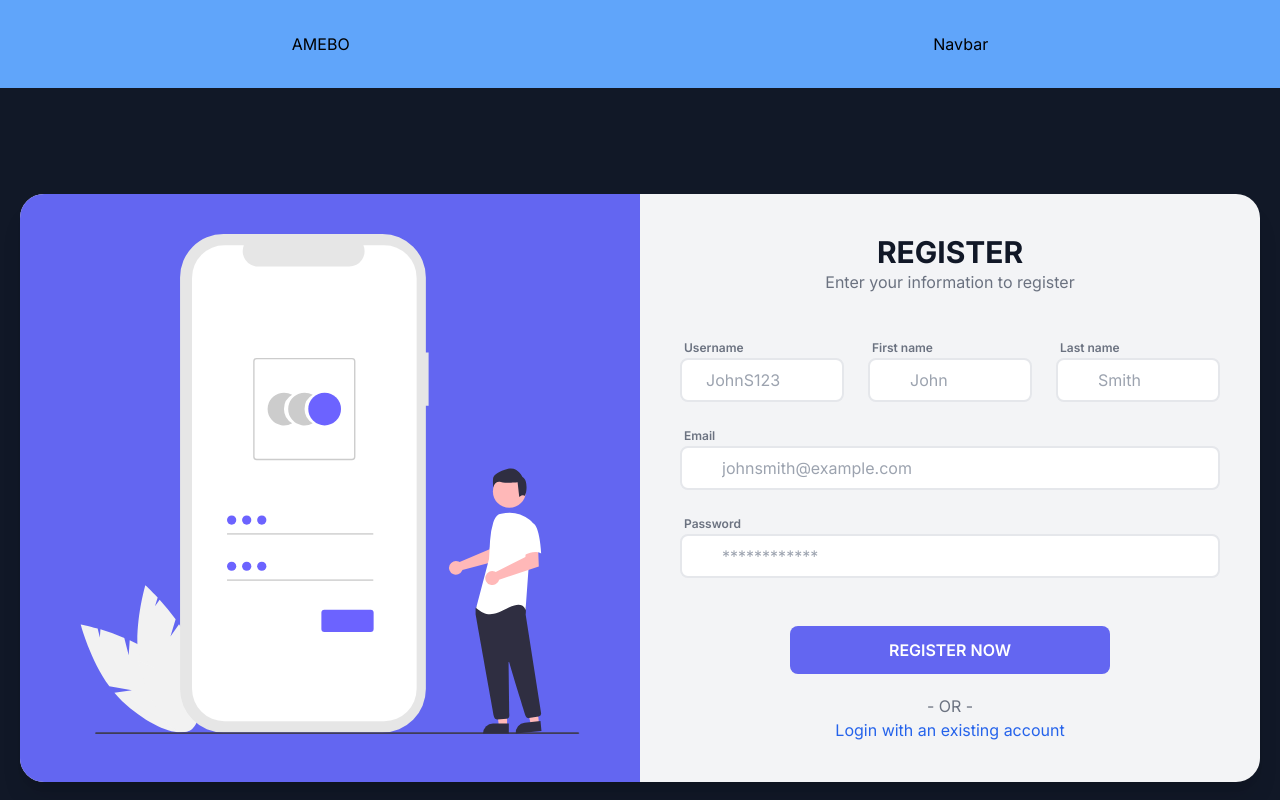
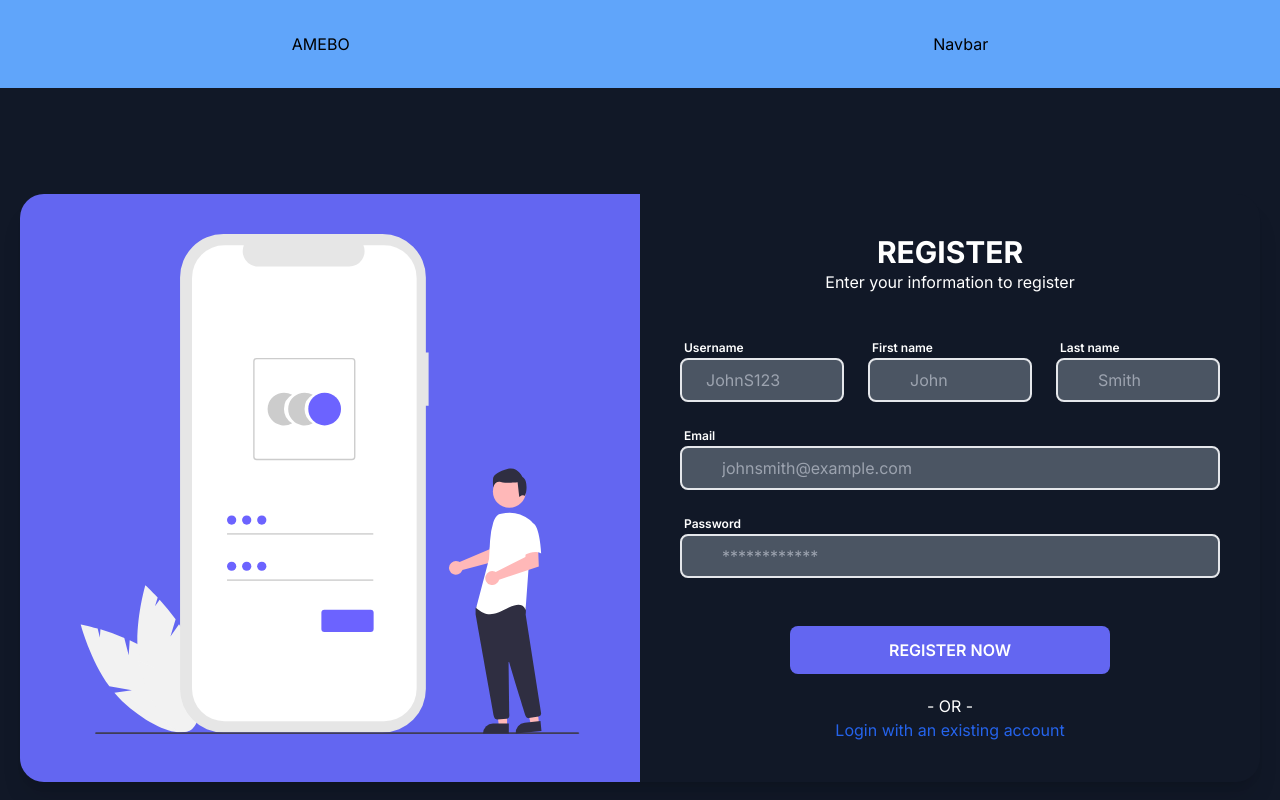
Before and after one commit to Olami007/Amebo, a Next.js app: page /auth/register in a window 1280 px wide. Shown: the top 800 px of the page. Built offline with nearby package versions, Linux system fonts and the light colour scheme; no server answers.

Commit message:
register page and server side completed

```diff
--- a/src/app/api/auth/register/route.js
+++ b/src/app/api/auth/register/route.js
@@ -1,10 +1,12 @@
 import connect from "@/utils/db";
+import User from "@/models/User";
+import { NextResponse } from "next/server";
 
 export const POST = async (req) => {
-  const { email, password, name } = await req.json();
+  const { username, firstName, lastName, email, password } = await req.json();
   await connect();
 
-  const newUser = new User({ name, email, password });
+  const newUser = new User({ username, firstName, lastName, email, password });
 
   try {
     await newUser.save();
--- a/src/app/auth/register/page.jsx
+++ b/src/app/auth/register/page.jsx
@@ -3,9 +3,12 @@
 import Navbar from "@/components/Navbar/Navbar";
 import Footer from "@/components/footer/Footer";
 import Link from "next/link";
+import { useRouter } from "next/navigation";
 import React from "react";
 
 const Register = () => {
+  const router = useRouter();
+
   const handleSubmit = async (e) => {
     e.preventDefault();
     const username = e.target[0].value;
@@ -13,19 +16,25 @@ const Register = () => {
     const lastName = e.target[2].value;
     const email = e.target[3].value;
     const password = e.target[4].value;
-    console.log(
-      username,
-      "username",
-      firstName,
-      "firstName",
-      lastName,
-      "lastName",
-      email,
-      "email",
-      password,
-      "password",
-      "User created"
-    );
+
+    try {
+      const res = await fetch("/api/auth/register", {
+        method: "POST",
+        headers: { "Content-Type": "application/json" },
+        body: JSON.stringify({
+          username,
+          firstName,
+          lastName,
+          email,
+          password,
+        }),
+      });
+
+      res.status === 201 &&
+        router.push("/auth/login?sucess='Account has been created");
+    } catch (error) {
+      console.log(error);
+    }
   };
   return (
     <>
@@ -61,7 +70,7 @@ const Register = () => {
       {/* </div> */}
 
       <div className="min-w-screen min-h-screen bg-gray-900 flex items-center justify-center px-5 py-5">
-        <div className="bg-gray-100 text-gray-500 rounded-3xl shadow-xl w-full overflow-hidden">
+        <div className="bg-gray-900 text-white rounded-3xl shadow-xl w-full overflow-hidden">
           <div className="md:flex w-full">
             <div className="hidden md:block w-1/2 bg-indigo-500 py-10 px-10">
               <svg
@@ -270,7 +279,7 @@ const Register = () => {
             </div>
             <div className="w-full md:w-1/2 py-10 px-5 md:px-10">
               <div className="text-center mb-10">
-                <h1 className="font-bold text-3xl text-gray-900">REGISTER</h1>
+                <h1 className="font-bold text-3xl text-white">REGISTER</h1>
                 <p>Enter your information to register</p>
               </div>
               <form onSubmit={handleSubmit}>
@@ -285,7 +294,7 @@ const Register = () => {
                       </div>
                       <input
                         type="text"
-                        className="w-full -ml-10 pl-6 py-2 rounded-lg border-2 border-gray-200 outline-none focus:border-indigo-500"
+                        className="bg-gray-600 w-full -ml-10 pl-6 py-2 rounded-lg border-2 border-gray-200 outline-none focus:border-indigo-500"
                         placeholder="JohnS123"
                       />
                     </div>
@@ -300,7 +309,7 @@ const Register = () => {
                       </div>
                       <input
                         type="text"
-                        className="w-full -ml-10 pl-10 pr-3 py-2 rounded-lg border-2 border-gray-200 outline-none focus:border-indigo-500"
+                        className="bg-gray-600 w-full -ml-10 pl-10 pr-3 py-2 rounded-lg border-2 border-gray-200 outline-none focus:border-indigo-500"
                         placeholder="John"
                       />
                     </div>
@@ -315,7 +324,7 @@ const Register = () => {
                       </div>
                       <input
                         type="text"
-                        className="w-full -ml-10 pl-10 pr-3 py-2 rounded-lg border-2 border-gray-200 outline-none focus:border-indigo-500"
+                        className="bg-gray-600 w-full -ml-10 pl-10 pr-3 py-2 rounded-lg border-2 border-gray-200 outline-none focus:border-indigo-500"
                         placeholder="Smith"
                       />
                     </div>
@@ -332,7 +341,7 @@ const Register = () => {
                       </div>
                       <input
                         type="email"
-                        className="w-full -ml-10 pl-10 pr-3 py-2 rounded-lg border-2 border-gray-200 outline-none focus:border-indigo-500"
+                        className="bg-gray-600 w-full -ml-10 pl-10 pr-3 py-2 rounded-lg border-2 border-gray-200 outline-none focus:border-indigo-500"
                         placeholder="johnsmith@example.com"
                       />
                     </div>
@@ -349,7 +358,7 @@ const Register = () => {
                       </div>
                       <input
                         type="password"
-                        className="w-full -ml-10 pl-10 pr-3 py-2 rounded-lg border-2 border-gray-200 outline-none focus:border-indigo-500"
+                        className="bg-gray-600 w-full -ml-10 pl-10 pr-3 py-2 rounded-lg border-2 border-gray-200 outline-none focus:border-indigo-500"
                         placeholder="************"
                       />
                     </div>
```
